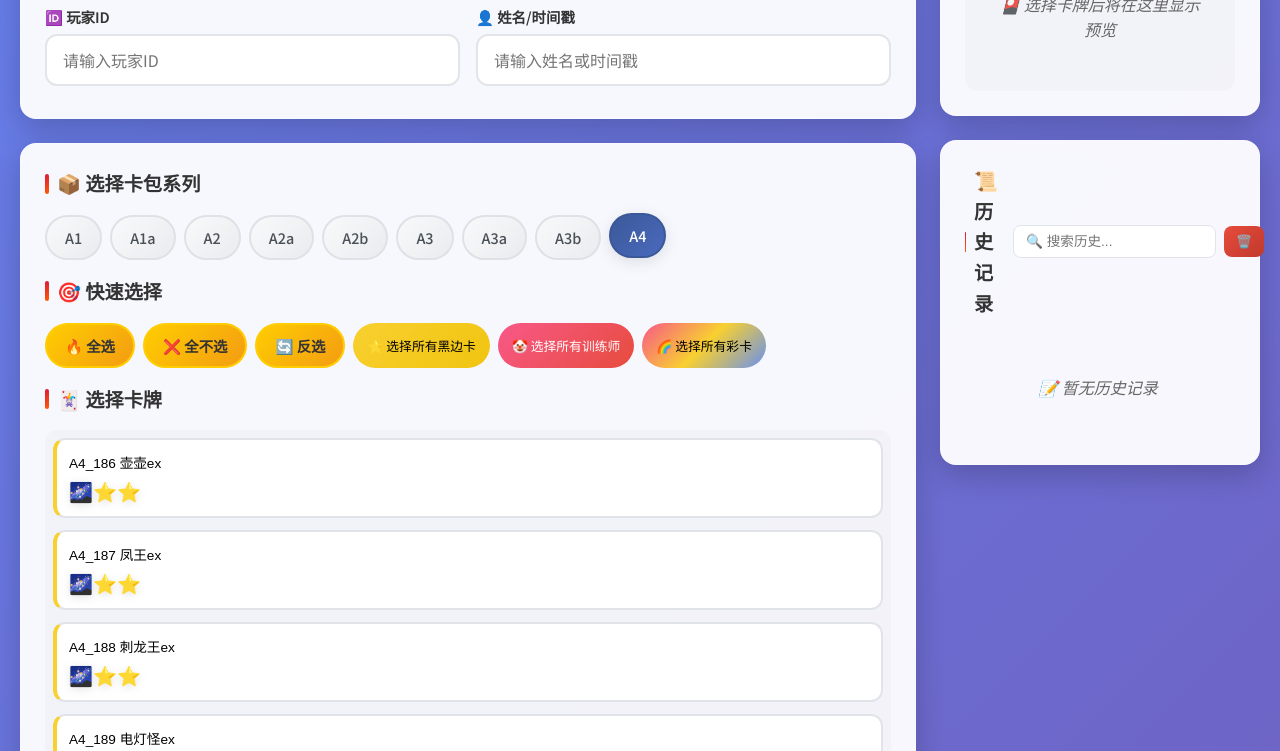
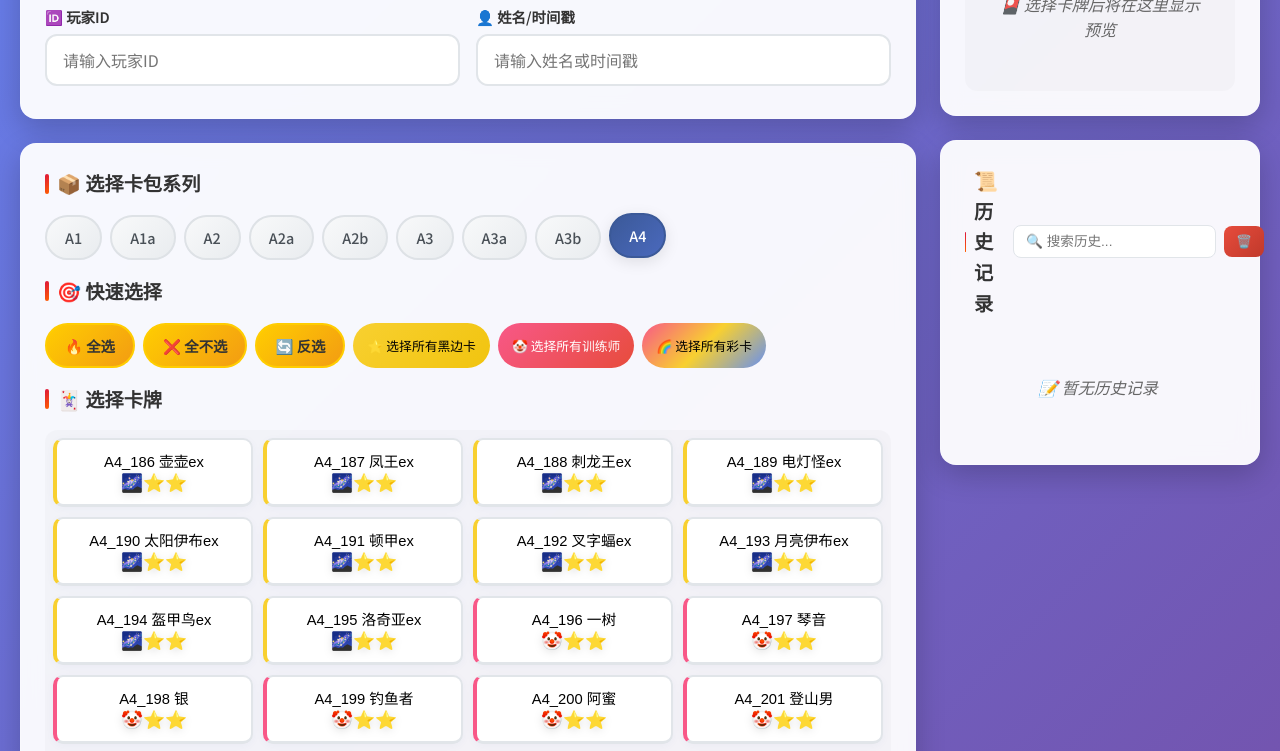
Before and after one commit to yunafantasyx/PTCGPCardSelection, a plain HTML site: page index.html in a window 1280 px wide. Shown: the part 148-899 px from the top of the page. Drawn offline with Linux system fonts and the light colour scheme.

Commit message:
Beatuify Card Display

```diff
--- a/index.html
+++ b/index.html
@@ -219,10 +219,11 @@ body {
 .type-button.rainbow { background: linear-gradient(135deg, var(--psychic), var(--electric), var(--water)); }
 
 
+
 .card-grid {
-  display: flex;
-  flex-direction: column;
-  gap: 12px;
+  display: grid;
+  grid-template-columns: repeat(auto-fill, minmax(160px, 1fr));
+  gap: 10px;
   margin-bottom: 16px;
   padding: 8px;
   background: rgba(0, 0, 0, 0.02);
@@ -231,21 +232,51 @@ body {
   overflow-y: visible;
 }
 
+
 .card-button {
-  padding: 12px;
-  border-radius: 12px;
+  padding: 10px 6px 10px 6px;
+  border-radius: 10px;
   border: 2px solid #e1e5e9;
   background: white;
   cursor: pointer;
   transition: var(--transition);
   text-align: center;
-  font-size: 0.85rem;
+  font-size: 0.92rem;
   position: relative;
   overflow: hidden;
-  min-height: 80px;
+  min-height: 54px;
   display: flex;
   flex-direction: column;
-  justify-content: space-between;
+  align-items: center;
+  justify-content: center;
+  box-shadow: 0 2px 8px rgba(59,89,152,0.04);
+  border-bottom: 3px solid #e1e5e9;
+}
+
+.card-button span {
+  display: block;
+  width: 100%;
+  word-break: break-all;
+}
+
+.card-button .card-type {
+  margin-top: 2px;
+  font-size: 1.1rem;
+}
+
+.card-button.selected {
+  background: linear-gradient(135deg, #4CAF50 60%, #45a049 100%);
+  color: white;
+  border-color: #4CAF50;
+  box-shadow: 0 4px 16px rgba(76,175,80,0.13);
+  border-bottom: 3px solid #388e3c;
+}
+
+.card-button:hover {
+  transform: translateY(-2px) scale(1.03);
+  box-shadow: 0 6px 18px rgba(59,89,152,0.13);
+  border-color: var(--pokemon-blue);
+  z-index: 2;
 }
 
 .card-button:hover {
```
